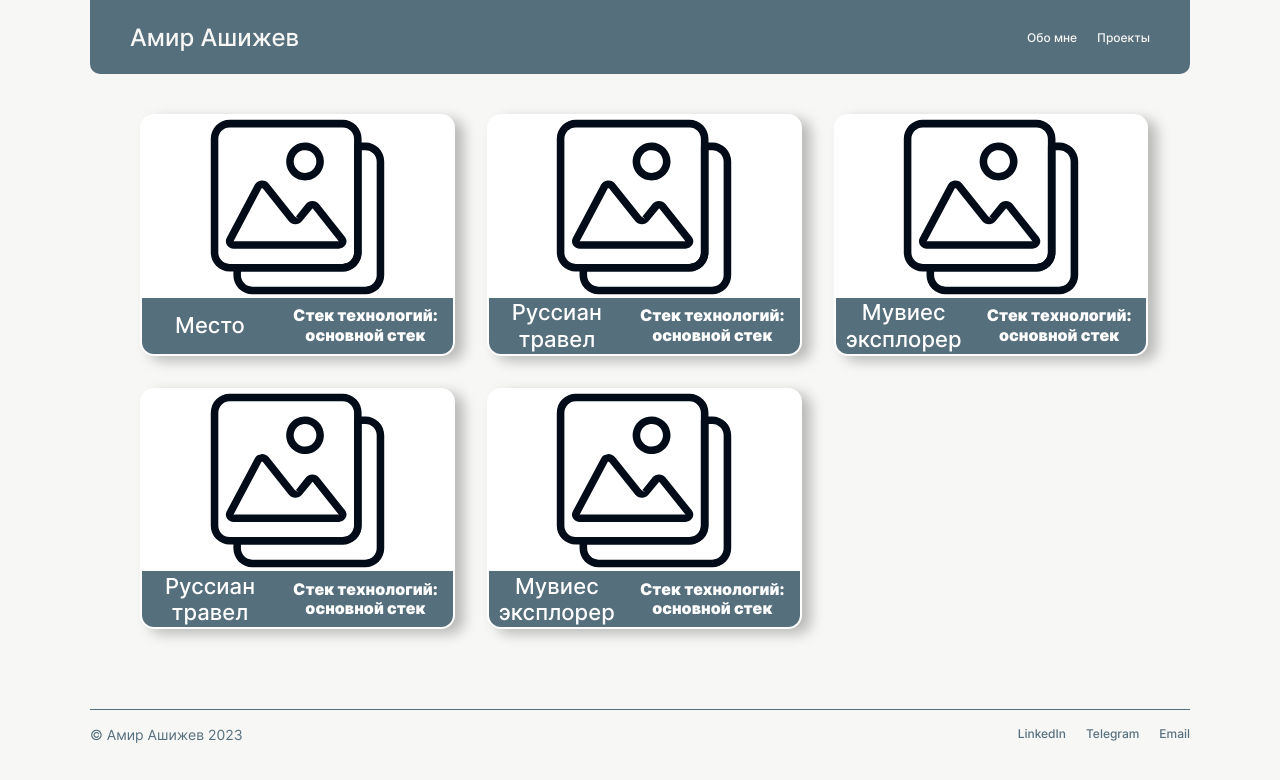
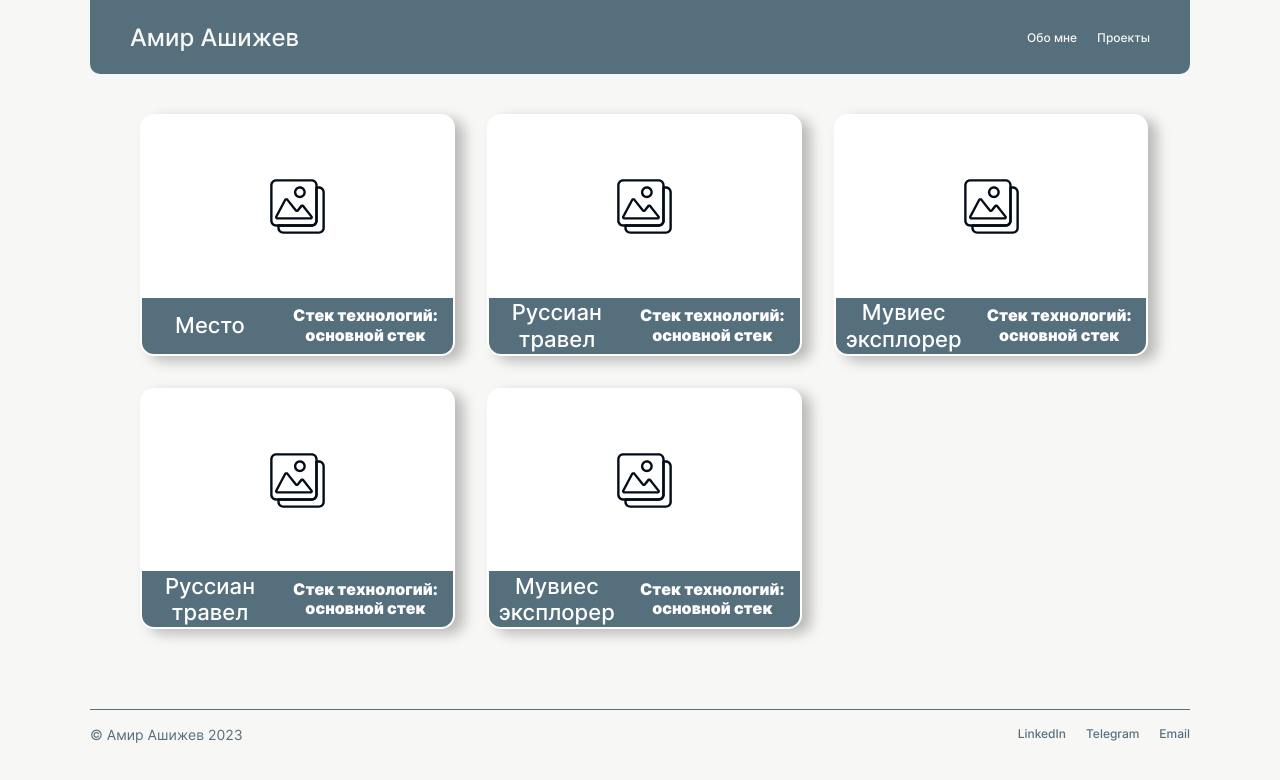
Before and after one commit to AmirAshizhev/portfolio, a React (Create React App) app: page /projects in a window 1280 px wide. Shown: the top 780 px of the page. Built offline with nearby package versions, Linux system fonts and the light colour scheme.

Commit message:
start projects page: cards img and backgroung img

```diff
--- a/src/blocks/project-card/progect-card.css
+++ b/src/blocks/project-card/progect-card.css
@@ -20,6 +20,14 @@
   align-self: center;
   justify-self: center;
 }
+
+.progect-card__img_false{
+  width: 100%;
+  background-image: url('../../images/noneImage.svg');
+  background-repeat: no-repeat;
+  background-position: center;
+}
+
 .progect-card__info{
   background: #566F7D;;
   display: grid;
--- a/src/components/ProjectCard.js
+++ b/src/components/ProjectCard.js
@@ -1,9 +1,15 @@
 import noneImage from '../images/noneImage.svg'
 
-function ProjectCard({ name, stack }) {
+function ProjectCard({ name, stack, img }) {
+
   return (
     <li className='progect-card'>
-      <img src={noneImage} alt='' className='progect-card__img'/>
+      {img
+        ?
+          <img src={img} alt='' className='progect-card__img'/>
+        :
+          <div className='progect-card__img progect-card__img_false'/>
+      }
       <div className='progect-card__info'>
         <h4 className='progect-card__title'>{name}</h4>
         <p className='progect-card__about'>{`Стек технологий: ${stack}`}</p>
```
